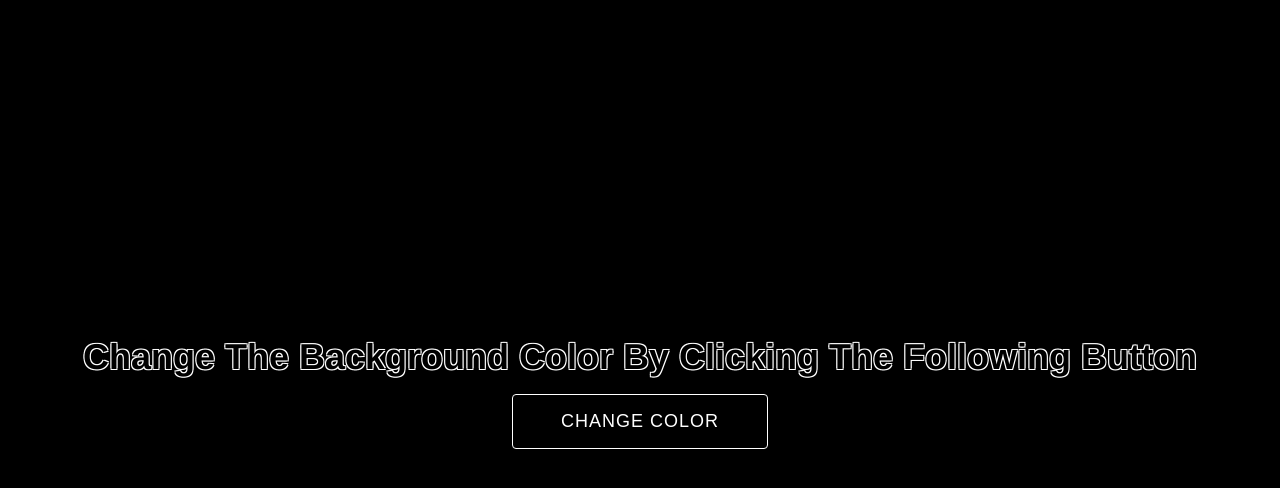
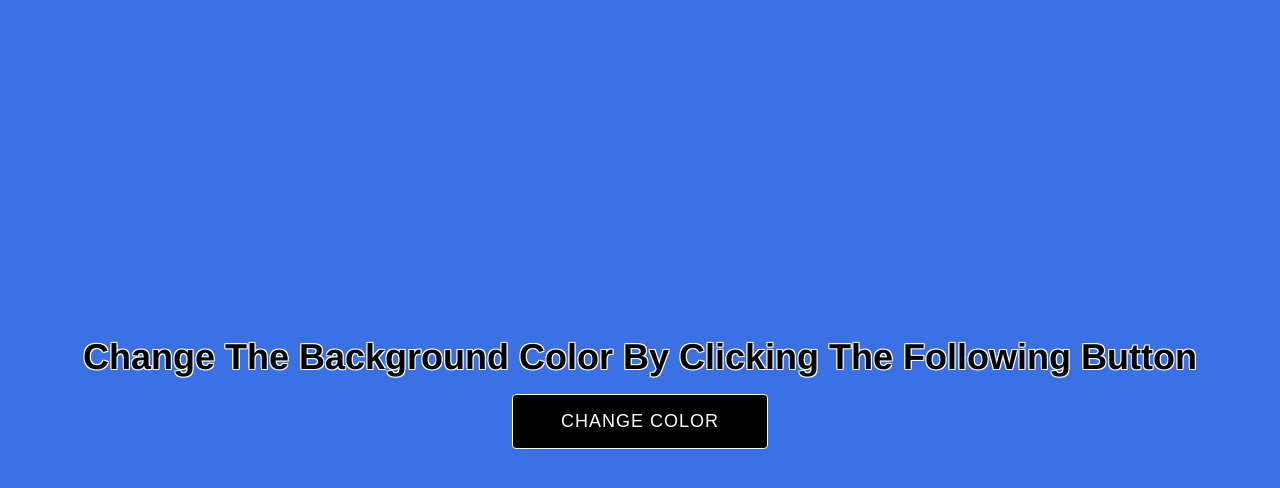
Before and after one commit to rockydey/dom_project_01, a plain HTML site: page index.html in a window 1280 px wide. Both pictures are taken after a click on the button "CHANGE COLOR". Drawn offline with Linux system fonts and the light colour scheme.

Commit message:
change window background using js by generating rgb color

```diff
--- a/generate_rgb.js
+++ b/generate_rgb.js
@@ -0,0 +1,18 @@
+window.onload = () => {
+    main();
+}
+
+function main() {
+    const changeBackground = document.getElementById('change-bg');
+    const changeBtn = document.getElementById('change-btn').addEventListener('click', function () {
+        changeBackground.style.backgroundColor = generateRGBColor();
+    });
+}
+
+function generateRGBColor() {
+    const red = Math.floor(Math.random() * 256);
+    const green = Math.floor(Math.random() * 256);
+    const blue = Math.floor(Math.random() * 256);
+
+    return `rgb(${red}, ${green}, ${blue})`;
+}
--- a/index.html
+++ b/index.html
@@ -10,9 +10,9 @@
 </head>
 
 <body>
-    <div class="container" id="generate-rgb">
+    <div class="container" id="change-bg">
         <h1>Change The Background Color By Clicking The Following Button</h1>
-        <button id="change-color">Change Color</button>
+        <button id="change-btn">Change Color</button>
     </div>
 
     <!-- JS Script File -->
--- a/style.css
+++ b/style.css
@@ -35,6 +35,11 @@ button {
 	cursor: pointer;
 }
 
+button:hover{
+    background-color: #fff;
+    color: #000;
+}
+
 h1 {
 	text-shadow: -1px -1px 0 #fff, 1px -1px 0 #fff, -1px 1px 0 #fff,
 		1px 1px 0 #fff;
```
